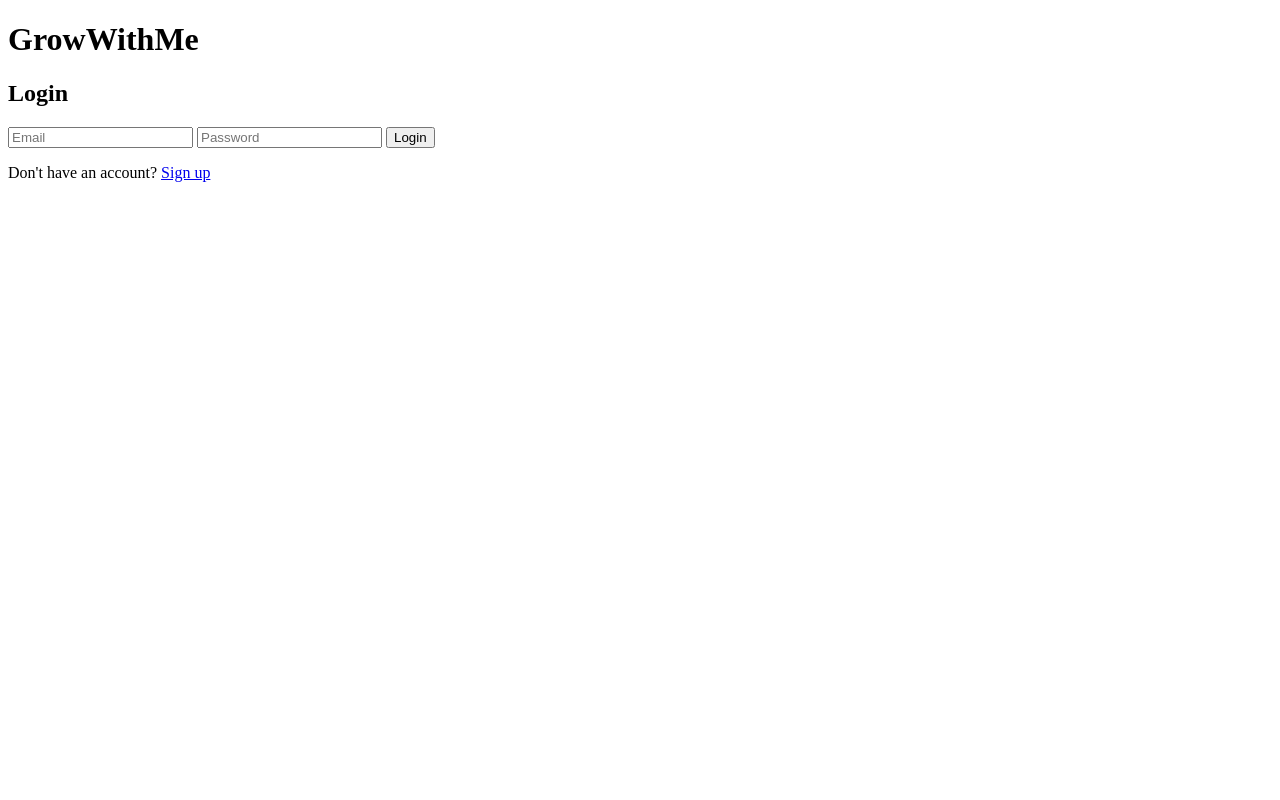
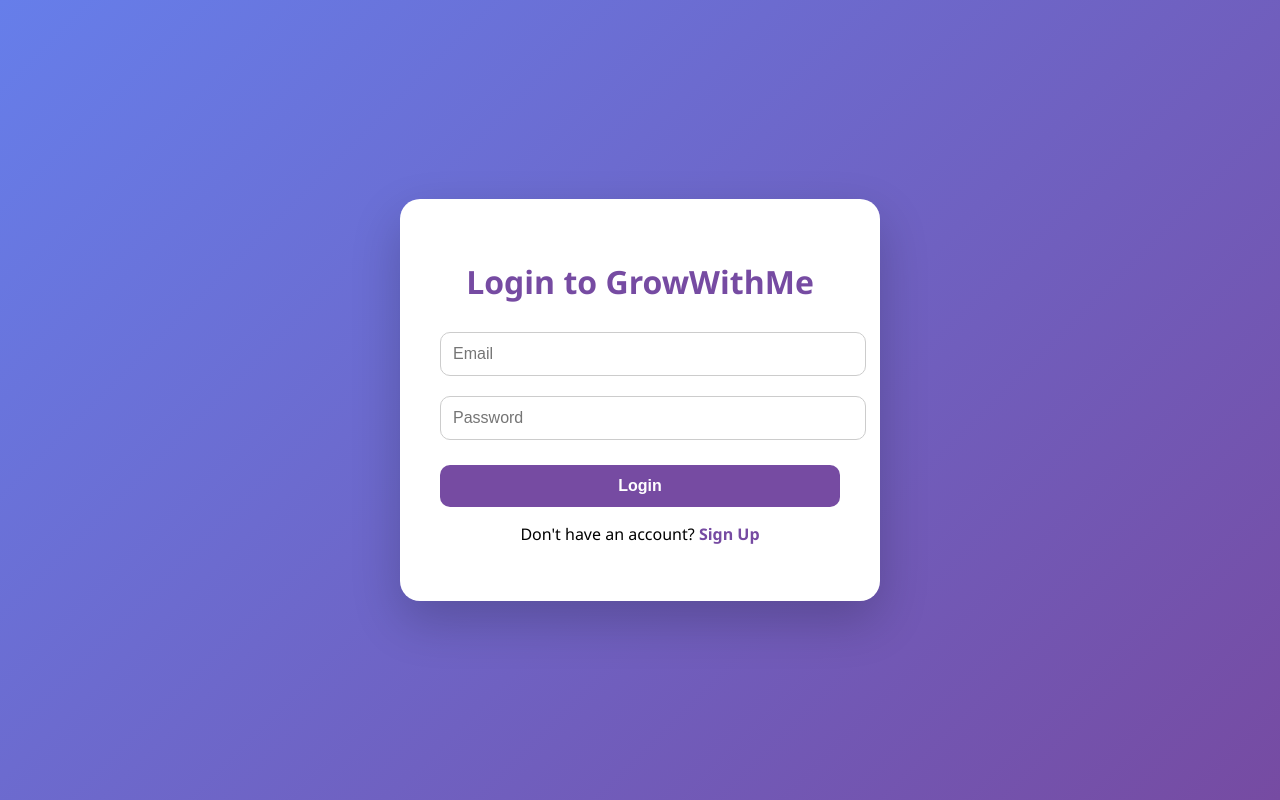
Before and after one commit to sunny1083/growwithme, a plain HTML site: page index.html in a window 1280 px wide. Drawn offline with Linux system fonts and the light colour scheme.

Commit message:
Update index.html

```diff
--- a/index.html
+++ b/index.html
@@ -4,18 +4,89 @@
   <meta charset="UTF-8" />
   <meta name="viewport" content="width=device-width, initial-scale=1.0"/>
   <title>Login - GrowWithMe</title>
-  <link rel="stylesheet" href="style.css"/>
+  <style>
+    body {
+      margin: 0;
+      font-family: 'Segoe UI', sans-serif;
+      background: linear-gradient(135deg, #667eea, #764ba2);
+      display: flex;
+      justify-content: center;
+      align-items: center;
+      min-height: 100vh;
+    }
+
+    .card {
+      background-color: #fff;
+      padding: 2.5rem;
+      border-radius: 20px;
+      box-shadow: 0 20px 50px rgba(0, 0, 0, 0.2);
+      width: 100%;
+      max-width: 400px;
+      text-align: center;
+      animation: fadeIn 0.6s ease-in-out;
+    }
+
+    @keyframes fadeIn {
+      from { opacity: 0; transform: translateY(-20px); }
+      to { opacity: 1; transform: translateY(0); }
+    }
+
+    h1 {
+      margin-bottom: 1.2rem;
+      color: #764ba2;
+    }
+
+    input {
+      width: 100%;
+      padding: 12px;
+      margin: 10px 0;
+      border: 1px solid #ccc;
+      border-radius: 10px;
+      font-size: 1rem;
+    }
+
+    button {
+      background: #764ba2;
+      color: #fff;
+      padding: 12px;
+      border: none;
+      border-radius: 10px;
+      width: 100%;
+      font-size: 1rem;
+      font-weight: bold;
+      cursor: pointer;
+      margin-top: 15px;
+      transition: background 0.3s;
+    }
+
+    button:hover {
+      background: #5c3d91;
+    }
+
+    p {
+      margin-top: 1rem;
+    }
+
+    a {
+      color: #764ba2;
+      text-decoration: none;
+      font-weight: bold;
+    }
+
+    a:hover {
+      text-decoration: underline;
+    }
+  </style>
 </head>
 <body>
-  <div class="container">
-    <h1>GrowWithMe</h1>
-    <h2>Login</h2>
+  <div class="card">
+    <h1>Login to GrowWithMe</h1>
     <form id="loginForm">
       <input type="email" id="loginEmail" placeholder="Email" required />
       <input type="password" id="loginPassword" placeholder="Password" required />
       <button type="submit">Login</button>
     </form>
-    <p>Don't have an account? <a href="signup.html">Sign up</a></p>
+    <p>Don't have an account? <a href="signup.html">Sign Up</a></p>
   </div>
 
   <script>
@@ -25,12 +96,11 @@
       const email = document.getElementById("loginEmail").value;
       const password = document.getElementById("loginPassword").value;
 
-      const storedEmail = localStorage.getItem("email");
-      const storedPassword = localStorage.getItem("password");
-      const storedName = localStorage.getItem("name");
+      const savedEmail = localStorage.getItem("email");
+      const savedPassword = localStorage.getItem("password");
 
-      if (email === storedEmail && password === storedPassword) {
-        localStorage.setItem("loggedInName", storedName); // For dashboard
+      if (email === savedEmail && password === savedPassword) {
+        localStorage.setItem("loggedInName", localStorage.getItem("name"));
         window.location.href = "dashboard.html";
       } else {
         alert("Invalid email or password.");
```
